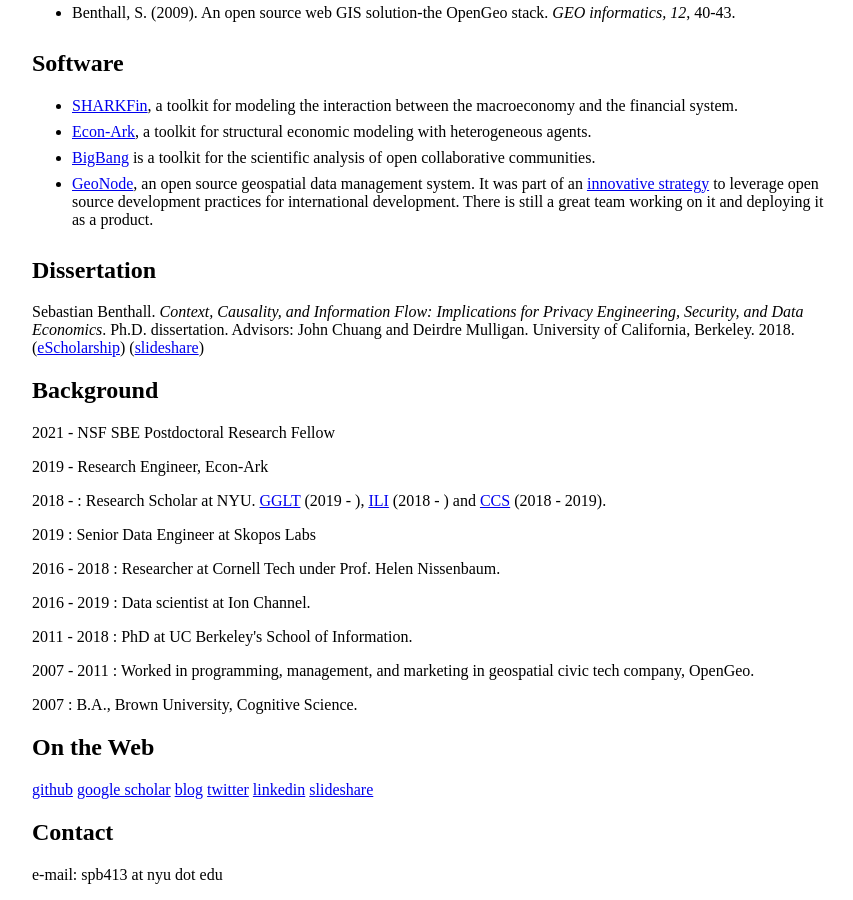
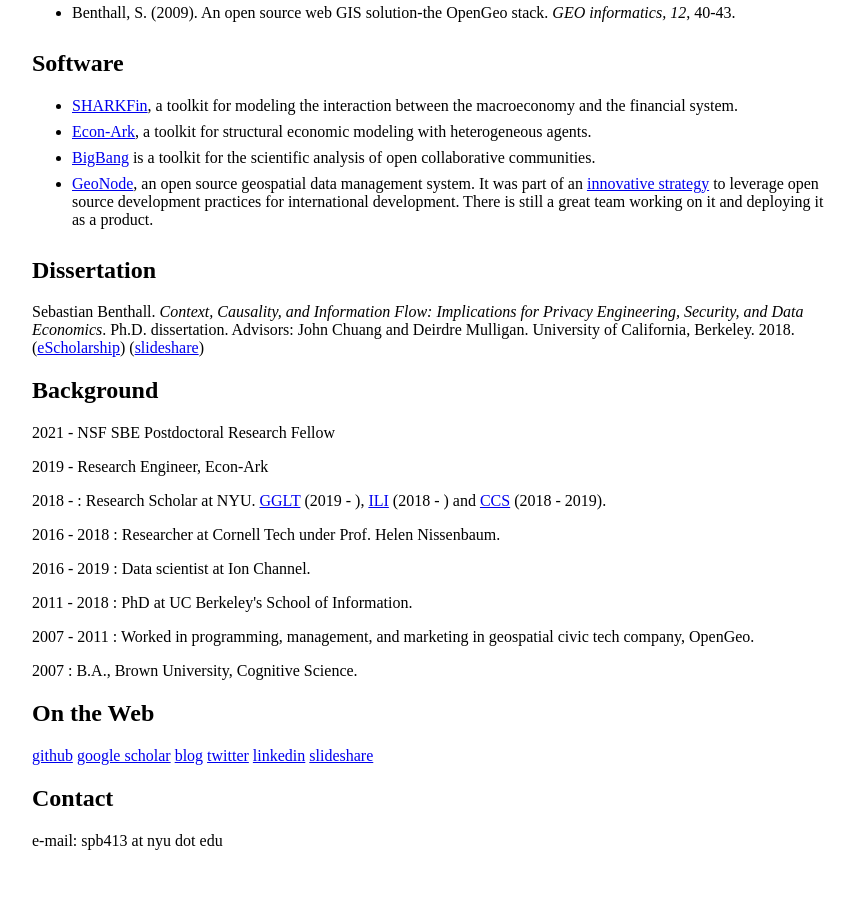
Before and after one commit to sbenthall/personal_website, a Jekyll site: the page built from index.md, in a window 1280 px wide and 900 px high, scrolled down 2189 px. Shown: the whole window, without its empty margins (208-1061 px from the left). Built offline with Jekyll 4.4.1, drawn with Linux system fonts in a browser that asks for light colours; after the commit the page ends 3055 px from its top, so only the background shows below that.

Commit message:
removign skopos labs

```diff
--- a/index.md
+++ b/index.md
@@ -95,7 +95,6 @@
 <p>2021 - NSF SBE Postdoctoral Research Fellow</p>
 <p>2019 - Research Engineer, Econ-Ark</P>
 <p>2018 - : Research Scholar at NYU. <a href="https://www.guariniglobal.org/">GGLT</a> (2019 - ), <a href="http://www.law.nyu.edu/centers/ili">ILI</a> (2018 - ) and <a href="http://cyber.nyu.edu/">CCS</a> (2018 - 2019).</p>
- <p>2019 : Senior Data Engineer at Skopos Labs</p>
  <p>2016 - 2018 : Researcher at Cornell Tech under Prof. Helen Nissenbaum.</p>
  <p>2016 - 2019 : Data scientist at Ion Channel.</p>
  <p>2011 - 2018 : PhD at UC Berkeley's School of Information.</p>
```
